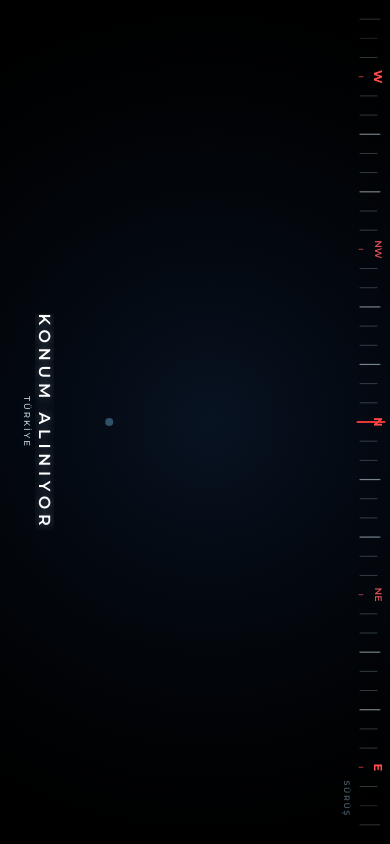
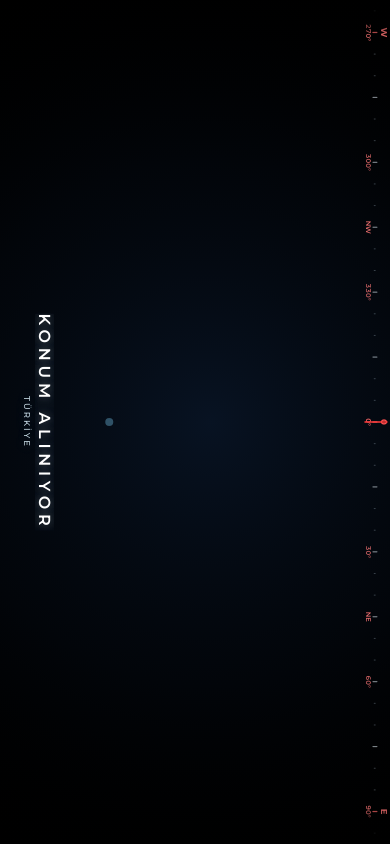
Before and after one commit to muteciko-hash/buyuk-harita, a plain HTML site: page index.html in a window 390 px wide. Drawn offline with Linux system fonts and the light colour scheme.

Commit message:
Refactor compass styles and layout adjustments
Updated compass styling and functionality, including adjustments to variable names and layout for better responsiveness. Removed unnecessary elements and improved visual clarity.

```diff
--- a/index.html
+++ b/index.html
@@ -18,7 +18,8 @@
   --vh:1vh;--vw:1vw;
   --px:max(env(safe-area-inset-left),clamp(20px,calc(3.2*var(--vw)),44px));
   --py:max(env(safe-area-inset-top),clamp(14px,calc(2.6*var(--vh)),28px));
-  --compass-h:clamp(30px,calc(5.2*var(--vh)),42px);
+  --compass-top:max(env(safe-area-inset-top),2px);
+  --compass-h:clamp(24px,calc(4.1*var(--vh)),34px);
   --bg:#000000;
   --card:#11161f;
   --line:rgba(148,197,232,.14);
@@ -27,7 +28,6 @@
   --ice-sub:rgba(224,244,255,.86);
   --ice-dim:rgba(176,216,245,.62);
   --amber:#ffb000;
-  --compass-red:#ef4444;
 }
 *{box-sizing:border-box;margin:0;padding:0;user-select:none;-webkit-user-select:none;-webkit-tap-highlight-color:transparent}
 html,body{
@@ -44,41 +44,21 @@ button{font:inherit;color:inherit;background:none;border:none;cursor:pointer}
 .map-stage{position:absolute;inset:0;width:100%;height:100%;z-index:1;cursor:pointer}
 .road-cv{position:absolute;inset:0;width:100%;height:100%;display:block}
 
-/* EN ÜST: ŞEFFAF, KENARDAN KENARA KİBAR PUSULA ŞERİDİ */
+/* EN ÜST: BAR OLMADAN, KENARDAN KENARA İNCE VE KİBAR PUSULA ŞERİDİ */
 .top-compass{
-  position:absolute;left:0;right:0;top:max(env(safe-area-inset-top),4px);
+  position:absolute;left:0;right:0;top:var(--compass-top);
   height:var(--compass-h);z-index:7;pointer-events:none;
-  -webkit-mask-image:linear-gradient(90deg,transparent 0%,#000 7%,#000 93%,transparent 100%);
-  mask-image:linear-gradient(90deg,transparent 0%,#000 7%,#000 93%,transparent 100%)
+  -webkit-mask-image:linear-gradient(90deg,transparent 0%,#000 5%,#000 95%,transparent 100%);
+  mask-image:linear-gradient(90deg,transparent 0%,#000 5%,#000 95%,transparent 100%)
 }
 .compass-cv{width:100%;height:100%;display:block}
 
-/* SOL ÜST: DÖNÜŞ OKU & AKILLI EĞİM GÖSTERGESİ */
+/* SOL ÜST: AKILLI EĞİM GÖSTERGESİ (PUSULANIN ALTINDA) */
 .top-left-hud{
-  position:absolute;left:var(--px);top:calc(var(--py) + var(--compass-h));z-index:6;
-  display:flex;flex-direction:column;align-items:flex-start;gap:clamp(6px,calc(1.2*var(--vh)),12px);
+  position:absolute;left:var(--px);top:calc(var(--compass-top) + var(--compass-h) + clamp(8px,calc(1.4*var(--vh)),16px));
+  z-index:6;display:flex;flex-direction:column;align-items:flex-start;gap:clamp(6px,calc(1.2*var(--vh)),12px);
   pointer-events:none
 }
-.nav-hud{
-  display:none;align-items:center;gap:clamp(10px,calc(1.5*var(--vw)),16px);
-  padding:6px 14px 6px 6px;border-radius:12px;
-  background:rgba(4,9,18,.52);backdrop-filter:blur(6px);-webkit-backdrop-filter:blur(6px);
-  pointer-events:auto;cursor:pointer;transition:opacity .25s,transform .15s
-}
-.nav-hud:active{transform:scale(.95)}
-.nav-hud.on{display:inline-flex}
-.nav-ico{
-  width:clamp(26px,calc(5.2*var(--vh)),38px);height:clamp(26px,calc(5.2*var(--vh)),38px);
-  color:var(--ice-bright);display:flex;align-items:center;justify-content:center;flex-shrink:0;
-  filter:drop-shadow(0 0 10px rgba(125,211,252,.55))
-}
-.nav-ico svg{width:100%;height:100%}
-.nav-dist{
-  font-size:clamp(16px,calc(3.1*var(--vh)),24px);font-weight:600;letter-spacing:.08em;
-  color:var(--ice-bright);font-variant-numeric:tabular-nums;white-space:nowrap;
-  text-shadow:0 0 14px rgba(125,211,252,.35)
-}
-
 .grade-pill{
   display:none;align-items:center;gap:5px;
   padding:4px 10px;border-radius:8px;
@@ -88,9 +68,35 @@ button{font:inherit;color:inherit;background:none;border:none;cursor:pointer}
 }
 .grade-pill.on{display:inline-flex}
 
-/* ÜST ORTA: YAKLAŞAN HAVA / YOL UYARISI */
+/* SAĞ ÜST (PUSULANIN ALTINDA): YÖNLENDİRME OKU & MESAFE */
+.top-right-hud{
+  position:absolute;right:var(--px);top:calc(var(--compass-top) + var(--compass-h) + clamp(8px,calc(1.4*var(--vh)),16px));
+  z-index:6;display:flex;flex-direction:column;align-items:flex-end;pointer-events:none
+}
+.nav-hud{
+  display:none;align-items:center;gap:clamp(8px,calc(1.3*var(--vw)),14px);
+  padding:5px 12px 5px 8px;border-radius:12px;
+  background:rgba(4,9,18,.55);backdrop-filter:blur(6px);-webkit-backdrop-filter:blur(6px);
+  pointer-events:auto;cursor:pointer;transition:opacity .25s,transform .15s
+}
+.nav-hud:active{transform:scale(.95)}
+.nav-hud.on{display:inline-flex}
+.nav-ico{
+  width:clamp(22px,calc(4.2*var(--vh)),32px);height:clamp(22px,calc(4.2*var(--vh)),32px);
+  color:var(--ice-bright);display:flex;align-items:center;justify-content:center;flex-shrink:0;
+  filter:drop-shadow(0 0 10px rgba(125,211,252,.55))
+}
+.nav-ico svg{width:100%;height:100%}
+.nav-dist{
+  font-size:clamp(14px,calc(2.6*var(--vh)),20px);font-weight:600;letter-spacing:.08em;
+  color:var(--ice-bright);font-variant-numeric:tabular-nums;white-space:nowrap;
+  text-shadow:0 0 14px rgba(125,211,252,.35)
+}
+
+/* ÜST ORTA: YAKLAŞAN HAVA / YOL UYARISI (PUSULANIN ALTINDA) */
 .ahead-chip{
-  position:absolute;left:50%;top:calc(var(--py) + var(--compass-h));transform:translateX(-50%) translateY(-6px);z-index:6;
+  position:absolute;left:50%;top:calc(var(--compass-top) + var(--compass-h) + clamp(8px,calc(1.4*var(--vh)),16px));
+  transform:translateX(-50%) translateY(-6px);z-index:6;
   display:flex;align-items:center;gap:8px;padding:6px 14px;border-radius:999px;
   background:rgba(5,10,18,.68);backdrop-filter:blur(8px);-webkit-backdrop-filter:blur(8px);
   border:1px solid rgba(255,176,0,.48);color:#ffd275;
@@ -98,18 +104,6 @@ button{font:inherit;color:inherit;background:none;border:none;cursor:pointer}
   white-space:nowrap;opacity:0;pointer-events:none;transition:opacity .5s,transform .5s
 }
 .ahead-chip.on{opacity:1;transform:translateX(-50%) translateY(0)}
-
-/* SAĞ ÜST: GİZLİ YÖN MODU DOKUNMA BÖLGESİ (Sürüş Yönü / Kuzey Yukarı) */
-.orient-zone{
-  position:absolute;right:0;top:var(--compass-h);width:clamp(96px,calc(16*var(--vw)),170px);height:clamp(74px,calc(16*var(--vh)),120px);
-  z-index:6;display:flex;align-items:flex-start;justify-content:flex-end;
-  padding:calc(var(--py) * .6) var(--px) 0 0;cursor:pointer
-}
-.orient-badge{
-  font-size:clamp(8px,calc(1.25*var(--vh)),10px);font-weight:600;letter-spacing:.2em;text-transform:uppercase;
-  color:var(--ice-dim);opacity:.65;transition:opacity .25s,color .25s
-}
-.orient-zone:active .orient-badge{opacity:1;color:var(--ice-bright)}
 
 /* ALT ORTA: PARLAK ŞEHİR İMZASI + ROTA ÖZETİ (KOORDİNAT VE ALT GRAFİK YOK) */
 .sig-wrap{
@@ -179,26 +173,25 @@ button{font:inherit;color:inherit;background:none;border:none;cursor:pointer}
     <canvas class="compass-cv" id="compassCanvas"></canvas>
   </div>
 
-  <!-- SOL ÜST: DÖNÜŞ OKU + METRE & AKILLI EĞİM -->
+  <!-- SOL ÜST: AKILLI EĞİM -->
   <div class="top-left-hud">
+    <div class="grade-pill" id="gradePill">
+      <span id="gradeText">%0</span>
+    </div>
+  </div>
+
+  <!-- SAĞ ÜST (PUSULANIN ALTINDA): YÖNLENDİRME OKU & MESAFE -->
+  <div class="top-right-hud">
     <div class="nav-hud" id="navHud" onclick="cancelNav(true)">
       <div class="nav-ico" id="navIcon"></div>
       <span class="nav-dist" id="navTurnDist">--</span>
     </div>
-    <div class="grade-pill" id="gradePill">
-      <span id="gradeText">%0</span>
-    </div>
   </div>
 
   <!-- ÜST ORTA: YAKLAŞAN HAVA / YOL UYARISI -->
   <div class="ahead-chip" id="aheadChip">
     <svg width="12" height="12" viewBox="0 0 24 24" fill="none" stroke="#ffb000" stroke-width="2.4" stroke-linecap="round" stroke-linejoin="round"><path d="M12 3 22 20H2z"/><path d="M12 10v4.5M12 17.5v.1"/></svg>
     <span id="aheadText"></span>
-  </div>
-
-  <!-- SAĞ ÜST: YÖN MODU (SÜRÜŞ YÖNÜ / KUZEY YUKARI) -->
-  <div class="orient-zone" onclick="toggleNorthUp()">
-    <span class="orient-badge" id="orientBadge">SÜRÜŞ</span>
   </div>
 
   <!-- ALT ORTA: ŞEHİR İMZASI + ROTA ÖZETİ -->
@@ -254,12 +247,10 @@ function toast(t){
   toast.t = setTimeout(() => el.classList.remove('on'), 1600);
 }
 
-/* ---------- ÜST PUSULA ŞERİDİ (BAR YOK, KIRMIZI HARFLER & İNCE ÇİZGİLER) ---------- */
+/* ---------- ÜST PUSULA ŞERİDİ (GÖRSELDEKİ DÜZEN, BAR YOK, İNCE & KİBAR) ---------- */
 const compCv = $('compassCanvas'), cctx = compCv.getContext('2d');
-const COMPASS_LABELS = {
-  0: 'N', 45: 'NE', 90: 'E', 135: 'SE',
-  180: 'S', 225: 'SW', 270: 'W', 315: 'NW'
-};
+const CARDINAL_MAP = { 0: 'N', 90: 'E', 180: 'S', 270: 'W' };
+const INTER_MAP = { 45: 'NE', 135: 'SE', 225: 'SW', 315: 'NW' };
 let smoothCompassHead = 0;
 
 function compassSize(){
@@ -275,59 +266,79 @@ function drawTopCompass(){
   cctx.clearRect(0, 0, w, h);
 
   const cx = w * 0.5;
-  const pxPerDeg = Math.max(2.6 * dp, w / 220);
-  const halfSpanDeg = Math.ceil((w * 0.5) / pxPerDeg) + 10;
+  const pxPerDeg = Math.max(3.1 * dp, w / 195);
+  const halfSpanDeg = Math.ceil((w * 0.5) / pxPerDeg) + 12;
   const centerDeg = smoothCompassHead;
   const startDeg = Math.floor((centerDeg - halfSpanDeg) / 5) * 5;
   const endDeg = Math.ceil((centerDeg + halfSpanDeg) / 5) * 5;
 
+  const topFontPx = Math.max(8.5 * dp, h * 0.34);
+  const botFontPx = Math.max(6.8 * dp, h * 0.25);
+  const tickTopBase = topFontPx + 2.5 * dp;
+  const tickBotBase = h - botFontPx - 2.2 * dp;
+
   cctx.lineCap = 'round';
   cctx.textAlign = 'center';
-  cctx.textBaseline = 'top';
 
   for (let d = startDeg; d <= endDeg; d += 5){
     const norm = ((d % 360) + 360) % 360;
     const x = cx + (d - centerDeg) * pxPerDeg;
-    if (x < -20 * dp || x > w + 20 * dp) continue;
-
-    const isCardinal = norm % 90 === 0;
-    const isInter = !isCardinal && norm % 45 === 0;
-    const isMajor = norm % 15 === 0;
-
-    if (isCardinal || isInter){
-      /* Kırmızı yön harfi (N, NE, E, SE, S, SW, W, NW) */
-      const lbl = COMPASS_LABELS[norm];
-      const fSize = (isCardinal ? 11.5 : 9.5) * dp;
-      cctx.font = `${isCardinal ? 700 : 600} ${fSize}px 'Montserrat', sans-serif`;
-      cctx.fillStyle = isCardinal ? '#ff4d4d' : 'rgba(255, 88, 88, 0.85)';
-      cctx.fillText(lbl, x, 3 * dp);
-
-      /* Harfin altında kibar küçük çentik */
-      cctx.strokeStyle = 'rgba(255, 88, 88, 0.55)';
-      cctx.lineWidth = 1.2 * dp;
-      cctx.beginPath();
-      cctx.moveTo(x, h - 7 * dp);
-      cctx.lineTo(x, h - 3 * dp);
-      cctx.stroke();
-    } else {
-      /* İnce, kibar dikey cetvel çizgileri */
-      const tickTop = isMajor ? 6 * dp : 9 * dp;
-      const tickBot = h - 4 * dp;
-      cctx.strokeStyle = isMajor ? 'rgba(220, 242, 255, 0.52)' : 'rgba(186, 226, 248, 0.28)';
-      cctx.lineWidth = (isMajor ? 1.2 : 0.9) * dp;
-      cctx.beginPath();
-      cctx.moveTo(x, tickTop);
-      cctx.lineTo(x, tickBot);
-      cctx.stroke();
+    if (x < -28 * dp || x > w + 28 * dp) continue;
+
+    const isCard = norm in CARDINAL_MAP;
+    const isInter = norm in INTER_MAP;
+    const is15 = norm % 15 === 0;
+    const isCenter = Math.abs(d - centerDeg) < 2.6;
+
+    /* Üst satır: N, E, S, W veya merkezde kırmızı açı/0 halkası */
+    if (isCenter){
+      cctx.font = `700 ${topFontPx}px 'Montserrat', sans-serif`;
+      cctx.textBaseline = 'top';
+      cctx.fillStyle = '#ff5252';
+      cctx.fillText('0', x, 0.5 * dp);
+    } else if (isCard){
+      cctx.font = `700 ${topFontPx}px 'Montserrat', sans-serif`;
+      cctx.textBaseline = 'top';
+      cctx.fillStyle = '#f87171';
+      cctx.fillText(CARDINAL_MAP[norm], x, 0.5 * dp);
     }
-  }
-
-  /* Merkezdeki sabit kırmızı gösterge çizgisi + mevcut derece */
+
+    /* Orta çentikler: ince beyaz ve ana yönlerde kırmızı */
+    const tTop = (isCard || is15) ? tickTopBase : tickTopBase + 1.8 * dp;
+    const tBot = (isCard || is15) ? tickBotBase : tickBotBase - 1.2 * dp;
+    cctx.strokeStyle = isCard
+      ? 'rgba(255, 105, 105, 0.85)'
+      : (is15 ? 'rgba(235, 246, 255, 0.58)' : 'rgba(210, 234, 252, 0.30)');
+    cctx.lineWidth = (isCard ? 1.25 : (is15 ? 1.05 : 0.85)) * dp;
+    cctx.beginPath();
+    cctx.moveTo(x, tTop);
+    cctx.lineTo(x, tBot);
+    cctx.stroke();
+
+    /* Alt satır: fotoğraftaki gibi derece ve ara yön etiketleri */
+    cctx.font = `600 ${botFontPx}px 'Montserrat', sans-serif`;
+    cctx.textBaseline = 'bottom';
+    if (isCenter){
+      cctx.fillStyle = '#ff6b6b';
+      cctx.fillText(`${Math.round(((centerDeg % 360) + 360) % 360)}°`, x, h - 0.5 * dp);
+    } else if (isCard){
+      cctx.fillStyle = 'rgba(255, 120, 120, 0.92)';
+      cctx.fillText(`${norm}°`, x, h - 0.5 * dp);
+    } else if (isInter){
+      cctx.fillStyle = 'rgba(255, 120, 120, 0.88)';
+      cctx.fillText(INTER_MAP[norm], x, h - 0.5 * dp);
+    } else if (norm % 30 === 0){
+      cctx.fillStyle = 'rgba(255, 120, 120, 0.78)';
+      cctx.fillText(`${norm}°`, x, h - 0.5 * dp);
+    }
+  }
+
+  /* Merkezdeki kırmızı gösterge çizgisi */
   cctx.strokeStyle = '#ff3b3b';
-  cctx.lineWidth = 1.8 * dp;
+  cctx.lineWidth = 1.5 * dp;
   cctx.beginPath();
-  cctx.moveTo(cx, 1.5 * dp);
-  cctx.lineTo(cx, h - 1.5 * dp);
+  cctx.moveTo(cx, 1 * dp);
+  cctx.lineTo(cx, h - 1 * dp);
   cctx.stroke();
 }
 
@@ -344,7 +355,6 @@ let autoZoom = true;
 let manualZoomIdx = 1;
 let targetZoomMeters = 350;
 let renderZoomMeters = 350;
-let northUp = false;
 
 function computeAutoZoomMeters(speedMs, distToNextTurn){
   const kmh = (speedMs || 0) * 3.6;
@@ -353,13 +363,6 @@ function computeAutoZoomMeters(speedMs, distToNextTurn){
   if (kmh < 65) return 550;
   if (kmh < 88) return 1400;
   return 2600;
-}
-
-function toggleNorthUp(){
-  northUp = !northUp;
-  $('orientBadge').textContent = northUp ? 'KUZEY' : 'SÜRÜŞ';
-  toast(northUp ? 'Kuzey yukarıda' : 'Sürüş yönü yukarıda');
-  kickRoadAnim();
 }
 
 /* ---------- AKILLI RAMPA / EĞİM HESAPLAYICI ---------- */
@@ -394,7 +397,7 @@ function renderSlopeBadge(){
   }
 }
 
-/* ---------- HARİTA MOTORU (GECE MAVİSİ & OLED SİYAH) ---------- */
+/* ---------- HARİTA MOTORU (SÜRÜŞ YÖNÜ YUKARIDA · GECE MAVİSİ & OLED SİYAH) ---------- */
 const roadCv = $('roadCanvas'), rctx = roadCv.getContext('2d');
 const DPR = Math.min(3, window.devicePixelRatio || 1);
 const OVERPASS = [
@@ -437,9 +440,8 @@ function stepRoadAnim(ts){
     tl = fixLat + fixSpeed * a * Math.cos(hr) / M_LAT;
     tn = fixLon + fixSpeed * a * Math.sin(hr) / (111320 * Math.cos(tl * Math.PI / 180));
   }
-  const desiredHead = northUp ? 0 : targetHeading;
   if (renderLat === null){
-    renderLat = tl; renderLon = tn; renderHeading = desiredHead;
+    renderLat = tl; renderLon = tn; renderHeading = targetHeading;
     smoothCompassHead = targetHeading;
     renderZoomMeters = targetZoomMeters;
     lastStepTs = ts || 0;
@@ -455,13 +457,13 @@ function stepRoadAnim(ts){
   const kz = 1 - Math.exp(-dt * 3.2);
 
   const dLat = tl - renderLat, dLon = tn - renderLon;
-  const dHead = ((desiredHead - renderHeading + 540) % 360) - 180;
+  const dHead = ((targetHeading - renderHeading + 540) % 360) - 180;
   const dComp = ((targetHeading - smoothCompassHead + 540) % 360) - 180;
   const dZoom = targetZoomMeters - renderZoomMeters;
 
   const settled = Math.abs(dLat) < 1e-7 && Math.abs(dLon) < 1e-7 && Math.abs(dHead) < 0.25 && Math.abs(dComp) < 0.25 && Math.abs(dZoom) < 0.5;
   if (settled){
-    renderLat = tl; renderLon = tn; renderHeading = desiredHead;
+    renderLat = tl; renderLon = tn; renderHeading = targetHeading;
     smoothCompassHead = targetHeading;
     renderZoomMeters = targetZoomMeters;
   } else {
@@ -1145,7 +1147,7 @@ function drawRoadMap(){
   rctx.clearRect(0, 0, w, h);
 
   const tx = w * 0.5;
-  const ty = northUp ? h * 0.52 : h * 0.72;
+  const ty = h * 0.72;
 
   /* Merkezde derin gece mavisi atmosfer derinliği */
   const bgGlow = rctx.createRadialGradient(w * 0.5, h * 0.46, 0, w * 0.5, h * 0.48, Math.max(w, h) * 0.56);
@@ -1270,7 +1272,6 @@ function drawRoadMap(){
     rctx.fillStyle = '#38bdf8';
     rctx.beginPath(); rctx.arc(ex, ey, 4 * dp, 0, Math.PI * 2); rctx.fill();
   } else if (matched){
-    /* Rota yokken üzerinde bulunulan yolu ileriye doğru yumuşakça aydınlat */
     const pts = matched.m, seg = bestSeg;
     const a = pts[seg], b = pts[seg+1];
     const dx = b[0] - a[0], dy = b[1] - a[1], L2 = dx*dx + dy*dy;
@@ -1339,7 +1340,7 @@ function drawRoadMap(){
   rctx.restore();
   rctx.globalCompositeOperation = 'source-over';
 
-  /* ARAÇ KONUM HALESİ & OKU */
+  /* ARAÇ KONUM HALESİ & OKU (HER ZAMAN SÜRÜŞ YÖNÜNDE YUKARI) */
   const glow = rctx.createRadialGradient(tx, ty, 0, tx, ty, 76 * dp);
   glow.addColorStop(0, `rgba(56, 189, 248, ${(0.28 * br).toFixed(3)})`);
   glow.addColorStop(1, 'rgba(56, 189, 248, 0)');
@@ -1348,7 +1349,6 @@ function drawRoadMap(){
 
   rctx.save();
   rctx.translate(tx, ty);
-  if (northUp) rctx.rotate(targetHeading * Math.PI / 180);
   rctx.fillStyle = '#07111e';
   rctx.strokeStyle = '#f59e0b';
   rctx.lineWidth = 2.2 * dp;
```
